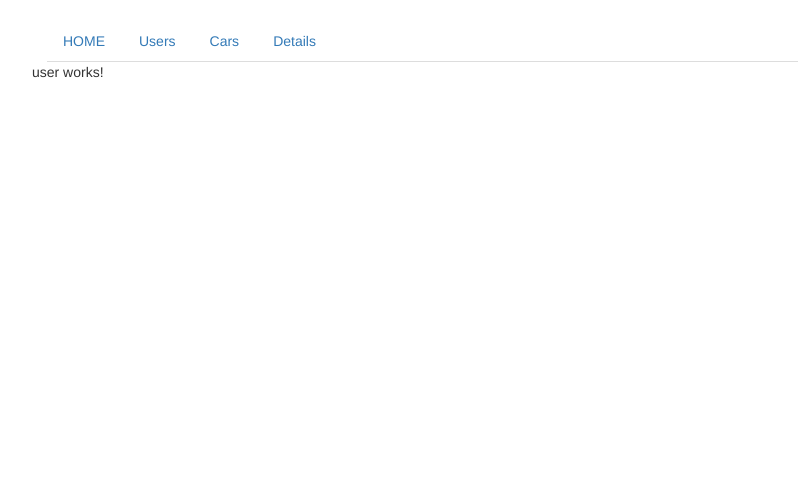
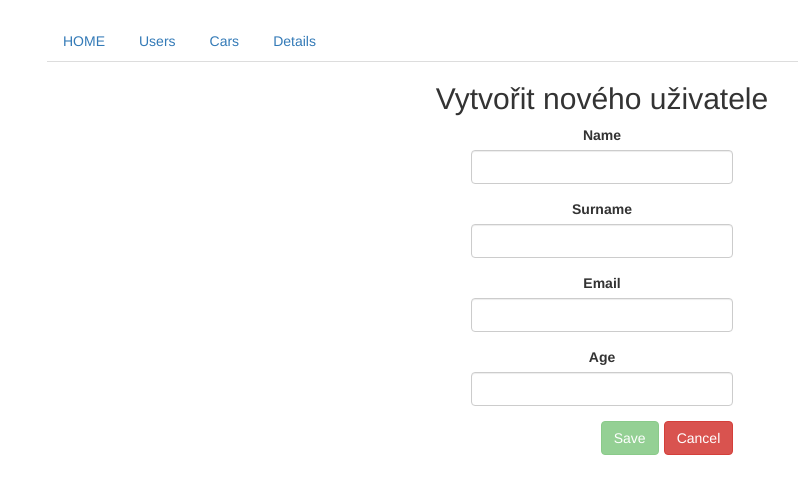
Before and after one commit to Dominik-Kosut/gasoline-btcmp, an Angular app: page /new-user in a window 1280 px wide. Shown: the top 494 px of the page, without its empty margins (38-836 px from the left). Built offline with nearby package versions, Linux system fonts and the light colour scheme.

Commit message:
pridani noveho uživatele z formu

```diff
--- a/src/app/user/user.component.css
+++ b/src/app/user/user.component.css
@@ -0,0 +1,12 @@
+.btn {
+    margin-left: 5px;
+}
+
+.col-centered{
+    float: none;
+    margin: 0 auto;
+}
+
+input.ng-invalid.ng-touched {
+    border: 2px solid red;
+}
--- a/src/app/user/user.component.html
+++ b/src/app/user/user.component.html
@@ -1 +1,76 @@
-<p>user works!</p>
+<h2 class="text-center">Vytvořit nového uživatele</h2>
+<div class="row">
+    <div class="col-xs-8 col-md-5 col-lg-3 col-centered">
+        <form (ngSubmit)="onSubmit()" #f="ngForm">
+            <div id="user-data" class="text-center">
+                <div class="form-group">
+                    <label for="name">Name</label>
+                    <input type="text"
+                           id="username"
+                           class="form-control text-center"
+                           pattern="[A-Za-z]+"
+                           ngModel
+                           name="name"
+                           required
+                           #name="ngModel">
+                    <span class="help-block" *ngIf="!name.valid && name.touched">Please enter a valid name!</span>
+                </div>
+                <div class="form-group">
+                    <label for="surname">Surname</label>
+                    <input type="text"
+                           id="usersurname"
+                           class="form-control text-center"
+                           pattern="[A-Za-z]+"
+                           ngModel
+                           name="surname"
+                           required
+                           #surname="ngModel">
+                    <span class="help-block" *ngIf="!surname.valid && surname.touched">Please enter a valid surname!</span>
+                </div>
+                <div class="form-group">
+                    <label for="email">Email</label>
+                    <input type="email"
+                           id="useremail"
+                           class="form-control text-center"
+                           ngModel
+                           name="email"
+                           required
+                           email
+                           #email="ngModel">
+                    <span class="help-block" *ngIf="!email.valid && email.touched">Please enter a valid email!</span>
+                </div>
+                <div class="form-group">
+                    <label for="age">Age</label>
+                    <input type="number"
+                           id="userage"
+                           class="form-control text-center"
+                           ngModel
+                           name="age"
+                           required
+                           pattern="^(?:[1][8-9]|[2-9][0-9])"
+                           #age="ngModel">
+                    <span class="help-block" *ngIf="!age.valid && age.touched">Your age must be between 18 and 99!</span>
+                </div>
+
+                <!-- <div class="input-group">
+                    <span class="pull-left">
+                      <input type="radio"
+                             ngModel
+                             name="radio"
+                             requiredTrue>
+                    </span>
+                    <p class="text-left" style="margin-left: 30px;">nejaky texdsf sdf sdf sdf sdf asd asd as das dsad asd sa dasd sad t</p>
+                </div> -->
+
+
+                <div>
+                    <span class="pull-right">
+                        <button class="btn btn-success" type="submit" [disabled]="!f.valid">Save</button>
+                        <!-- <button class="btn btn-success" type="submit">Save</button> -->
+                        <button class="btn btn-danger" type="button" [routerLink]="['/users']">Cancel</button>
+                    </span>
+                </div>
+            </div>
+        </form>
+    </div>
+</div>
--- a/src/app/user/user.component.ts
+++ b/src/app/user/user.component.ts
@@ -1,4 +1,8 @@
-import { Component, OnInit } from '@angular/core';
+import { Component, OnInit, ViewChild } from '@angular/core';
+import { NgForm } from '@angular/forms';
+import { Router } from '@angular/router';
+import { User } from '../users/users.module';
+import { UsersService } from '../users/users.service';
 
 @Component({
   selector: 'app-user',
@@ -6,10 +10,26 @@ import { Component, OnInit } from '@angular/core';
   styleUrls: ['./user.component.css']
 })
 export class UserComponent implements OnInit {
-
-  constructor() { }
+  constructor(private router: Router,
+              private userSrv: UsersService) { }
+  @ViewChild('f') form: NgForm;
 
   ngOnInit(): void {
+
+  }
+
+  onSubmit(){
+    console.log(this.form);
+
+    this.userSrv.addNewUser(
+      new User(0, this.form.value.name, this.form.value.surname, this.form.value.email, this.form.value.age)
+    ).subscribe({
+      next: () => {
+        this.form.reset();
+        this.router.navigate(['/users']);
+        this.userSrv.usersChange.next(true);
+      }
+    });
   }
 
 }
--- a/src/app/users/user-detail/user-detail.component.html
+++ b/src/app/users/user-detail/user-detail.component.html
@@ -1 +1,12 @@
-<h3>User detail</h3>
+<div *ngIf="user">
+    <h3>User detail</h3>
+    <p>User number: {{user.id}}</p>
+    <p>Name: {{user.name}}</p>
+    <p>Surname: {{user.surname}}</p>
+    <p>Emial: {{user.email}}</p>
+    <p>Age: {{user.age}}</p>
+    <span>
+        <button class="btn btn-warning" (click)="onEditUser(user.id)">Edit user</button>
+        <button class="btn btn-danger" (click)="onDeleteUser(user.id)">Delete user</button>
+    </span>
+</div>
--- a/src/app/users/user-edit/user-edit.component.html
+++ b/src/app/users/user-edit/user-edit.component.html
@@ -1 +1,36 @@
-<p>user-edit works!</p>
+<h3>Edit</h3>
+<form (ngSubmit)="onSubmitForm()" #f="ngForm">
+    <div id="user-data">
+        <div class="form-group">
+            <label for="name">Name</label>
+            <input type="text"
+                   id="username"
+                   class="form-control"
+                   [ngModel]="name"
+                   name="username">
+        </div>
+        <div class="form-group">
+            <label for="surname">Surname</label>
+            <input type="text"
+                   id="usersurname"
+                   class="form-control"
+                   [ngModel]="surname"
+                   name="usersurname">
+        </div>
+        <div class="form-group">
+            <label for="email">Email</label>
+            <input type="email"
+                   id="useremail"
+                   class="form-control"
+                   [ngModel]="email"
+                   name="useremail">
+        </div>
+
+        <div>
+            <span class="pull-right">
+                <button class="btn btn-success" type="submit">Save</button>
+                <button class="btn btn-danger" type="button" routerLink="../">Cancel</button>
+            </span>
+        </div>
+    </div>
+</form>
--- a/src/app/users/user-edit/user-edit.component.ts
+++ b/src/app/users/user-edit/user-edit.component.ts
@@ -1,4 +1,8 @@
-import { Component, OnInit } from '@angular/core';
+import { Component, OnInit, ViewChild } from '@angular/core';
+import { NgForm } from '@angular/forms';
+import { ActivatedRoute, Router } from '@angular/router';
+import { User } from '../users.module';
+import { UsersService } from '../users.service';
 
 @Component({
   selector: 'app-user-edit',
@@ -6,10 +10,34 @@ import { Component, OnInit } from '@angular/core';
   styleUrls: ['./user-edit.component.css']
 })
 export class UserEditComponent implements OnInit {
+  constructor(private usersSrv: UsersService,
+              private route: ActivatedRoute,
+              private router: Router) { }
 
-  constructor() { }
+  @ViewChild('f') signupForm: NgForm;
+
+  user: User;
+  name: string;
+  surname: string;
+  email: string;
 
   ngOnInit(): void {
+    this.usersSrv.getUserById(+this.route.snapshot.params['id']).subscribe({
+      next: (resp: User) => {
+        this.user = resp;
+        this.name = resp.name;
+        this.surname = resp.surname;
+        this.email = resp.email;
+      }
+    });
+  }
+  onSubmitForm(){
+    console.log(this.name);
   }
 
+  onEdit(){
+    console.log(this.name);
+  }
+
+
 }
--- a/src/app/users/user-list/user-item/user-item.component.html
+++ b/src/app/users/user-list/user-item/user-item.component.html
@@ -5,7 +5,7 @@
     <div class="pull-left">
         <h4 class="list-goup-item-heading">Name: {{user?.name}} {{user?.surname}}</h4>
         <p class="list-goup-item-text">Email: {{user?.email}}</p>
-        <p class="list-goup-item-text">Age: {{user?.age}}</p>
+        <!-- <p class="list-goup-item-text">Age: {{user?.age}}</p> -->
     </div>
     <span class="pull-right">
         <img src="https://icons-for-free.com/download-icon-man+person+profile+user+worker+icon-1320190557331309792_512.png"
--- a/src/app/users/user-list/user-list.component.html
+++ b/src/app/users/user-list/user-list.component.html
@@ -1,4 +1,12 @@
-<h3>List of users</h3>
+<div>
+    <h2 class="text-left">
+        List of users
+        <span class="pull-right">
+            <button class="btn btn-success" (click)="onAddNewUser()">+ Add new user</button>
+        </span>
+    </h2>
+</div>
+<br>
 <div class="list-group">
     <div *ngFor="let user of users">
         <app-user-item [userInfo]="user"></app-user-item>
--- a/src/app/users/user-list/user-list.component.ts
+++ b/src/app/users/user-list/user-list.component.ts
@@ -1,4 +1,5 @@
 import { Component, OnInit } from '@angular/core';
+import { Router } from '@angular/router';
 import { User } from '../users.module';
 import { UsersService } from '../users.service';
 
@@ -8,19 +9,41 @@ import { UsersService } from '../users.service';
   styleUrls: ['./user-list.component.css']
 })
 export class UserListComponent implements OnInit {
-  constructor(private usersServ: UsersService) { }
+  constructor(private usersServ: UsersService,
+              private router: Router) { }
 
-  items: number[] = [1,2,3,4,5,6,7];
   users: User[];
 
 
 
   ngOnInit(): void {
+    this.getAllOwners();
+    this.usersServ.usersChange.subscribe({
+      next: (status: boolean) => {
+        this.getAllOwners();
+      }
+    });
+  }
+
+  onAddNewUser(){
+    this.router.navigate(['new-user'])
+  }
+
+
+
+
+
+
+
+
+
+
+  private getAllOwners(){
     this.usersServ.getAllUsers().subscribe({
       next: (response: User[]) => {
         this.users = response;
       }
-    })
+    });
   }
 
 }
--- a/src/app/users/users.service.ts
+++ b/src/app/users/users.service.ts
@@ -1,14 +1,15 @@
 import { HttpClient } from "@angular/common/http";
 import { Injectable } from "@angular/core";
+import { Subject } from "rxjs";
 import { environment } from "src/environments/environment";
 import { User } from "./users.module";
 
 @Injectable({providedIn: "root"})
 export class UsersService{
-
     constructor(private http: HttpClient){}
 
     private apiServerUrl = environment.apiBaseUrl;
+    usersChange = new Subject<boolean>();
 
     getAllUsers(){
         return this.http.get<User[]>(this.apiServerUrl + '/owners');
```
Also changed, not shown: src/app/users/user-detail/user-detail.component.ts (+45 -1 lines).
